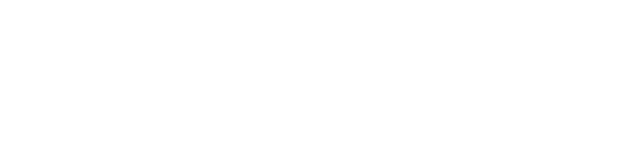
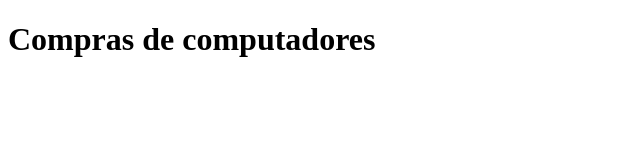
Before and after one commit to Peepnax/taller, a plain HTML site: page compras.html in a window 1280 px wide. Shown: the whole page, without its empty margins (0-640 px from the left). Drawn offline with Linux system fonts and the light colour scheme.

Commit message:
version compra 1

```diff
--- a/compras.html
+++ b/compras.html
@@ -6,6 +6,6 @@
     <title>Compras</title>
 </head>
 <body>
-
+    <h1>Compras de computadores</h1>
 </body>
 </html>
```
